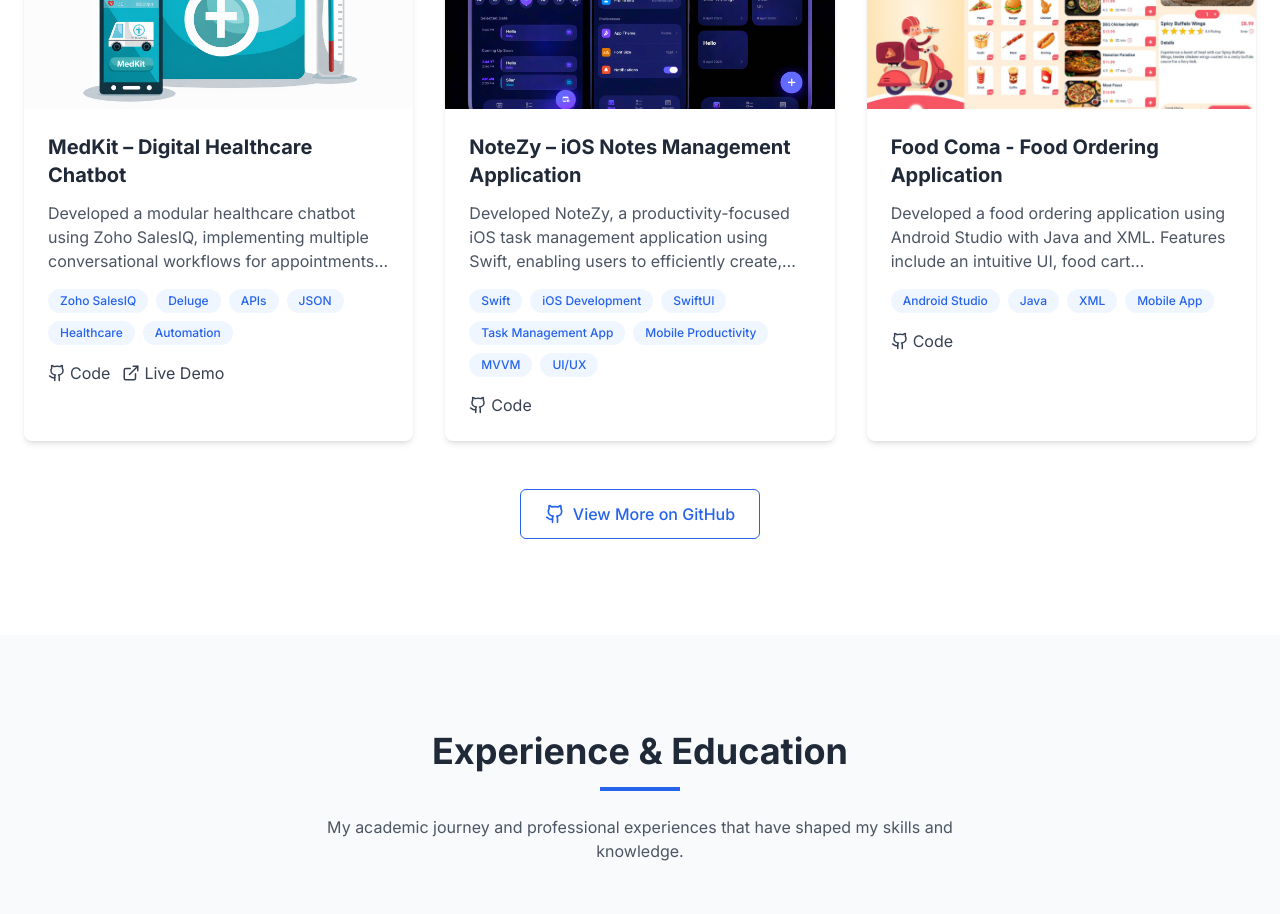
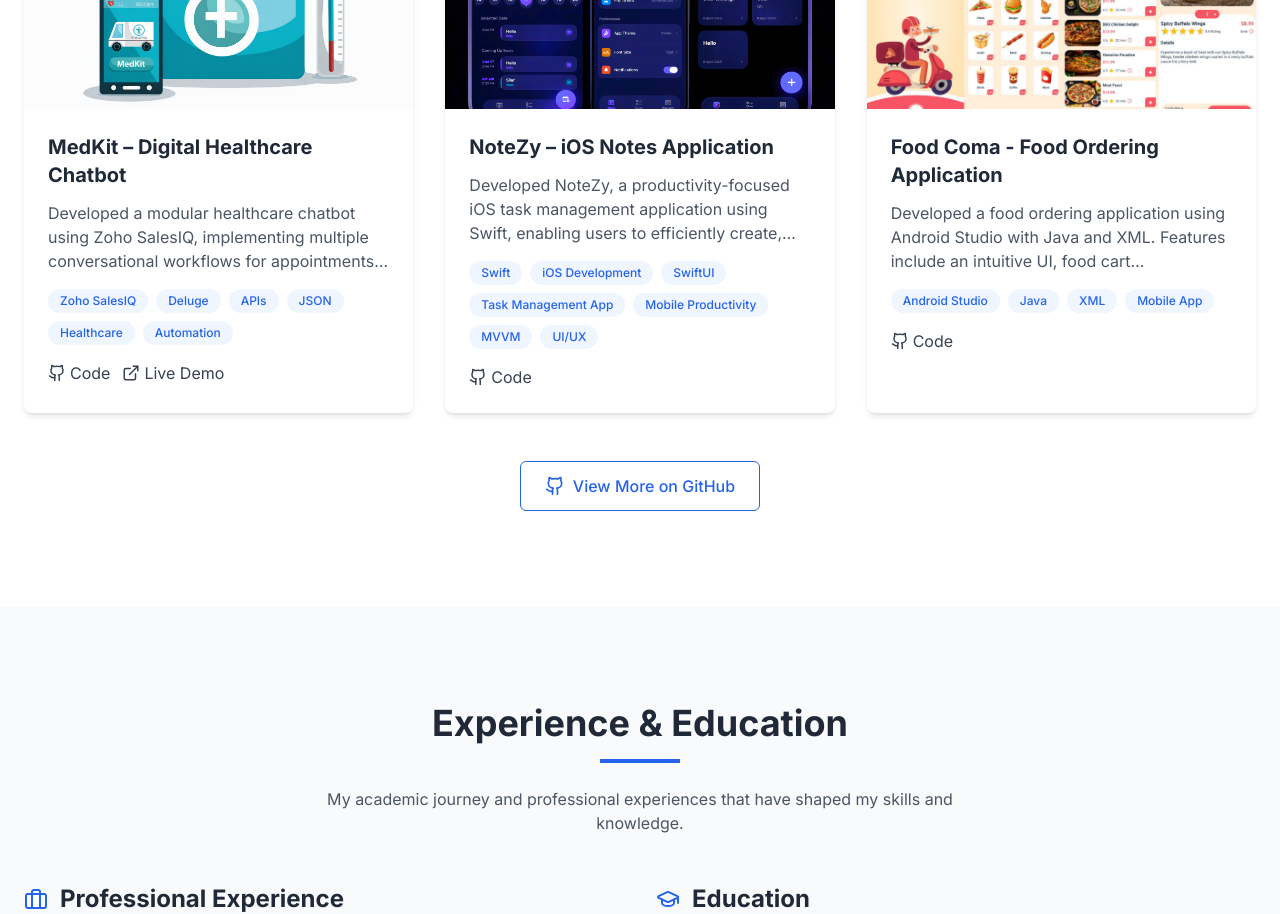
Before and after one commit to MohamedSilar/silar_portfolio, a React (Vite) app: page / in a window 1280 px wide. Shown: the part 2960-3874 px from the top of the page. Built offline with nearby package versions, Linux system fonts and the light colour scheme.

Commit message:
Update Projects.tsx

```diff
--- a/src/components/Projects.tsx
+++ b/src/components/Projects.tsx
@@ -27,7 +27,7 @@ const Projects: React.FC = () => {
 },
     {
       id: 2,
-      title: "NoteZy – iOS Notes Management Application",
+      title: "NoteZy – iOS Notes Application",
       description: "Developed NoteZy, a productivity-focused iOS task management application using Swift, enabling users to efficiently create, organize, and track their daily tasks. The application features an intuitive UI, seamless task management operations (add, edit, delete), and a smooth user experience tailored for mobile productivity. Designed with scalability and usability in mind, the app demonstrates strong fundamentals in iOS development and clean architecture practices.",
       image: "/images/NoteZy Wall.png",
       tags: ["Swift", "iOS Development", "SwiftUI", "Task Management App", "Mobile Productivity", "MVVM", "UI/UX"],
```
